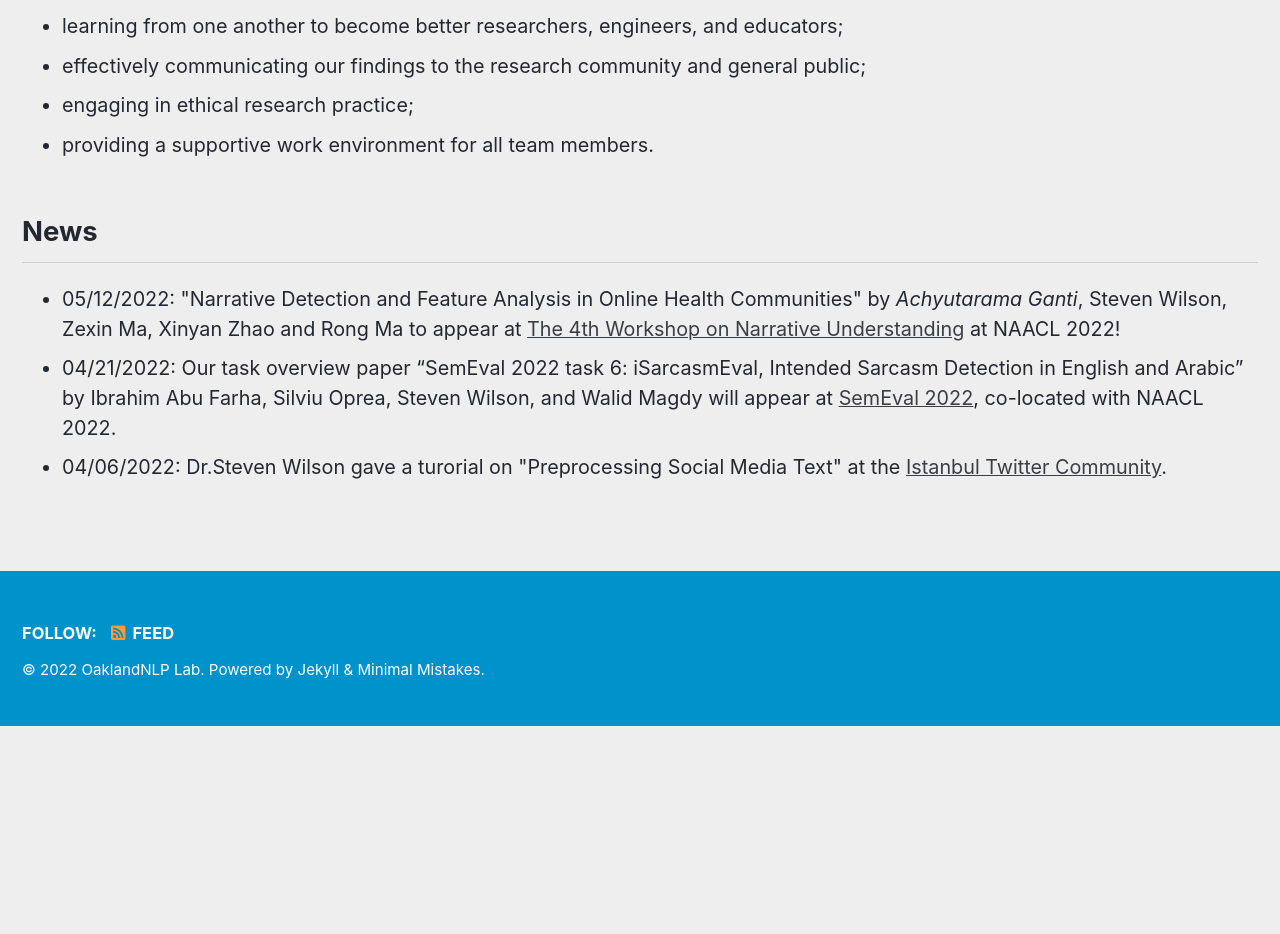
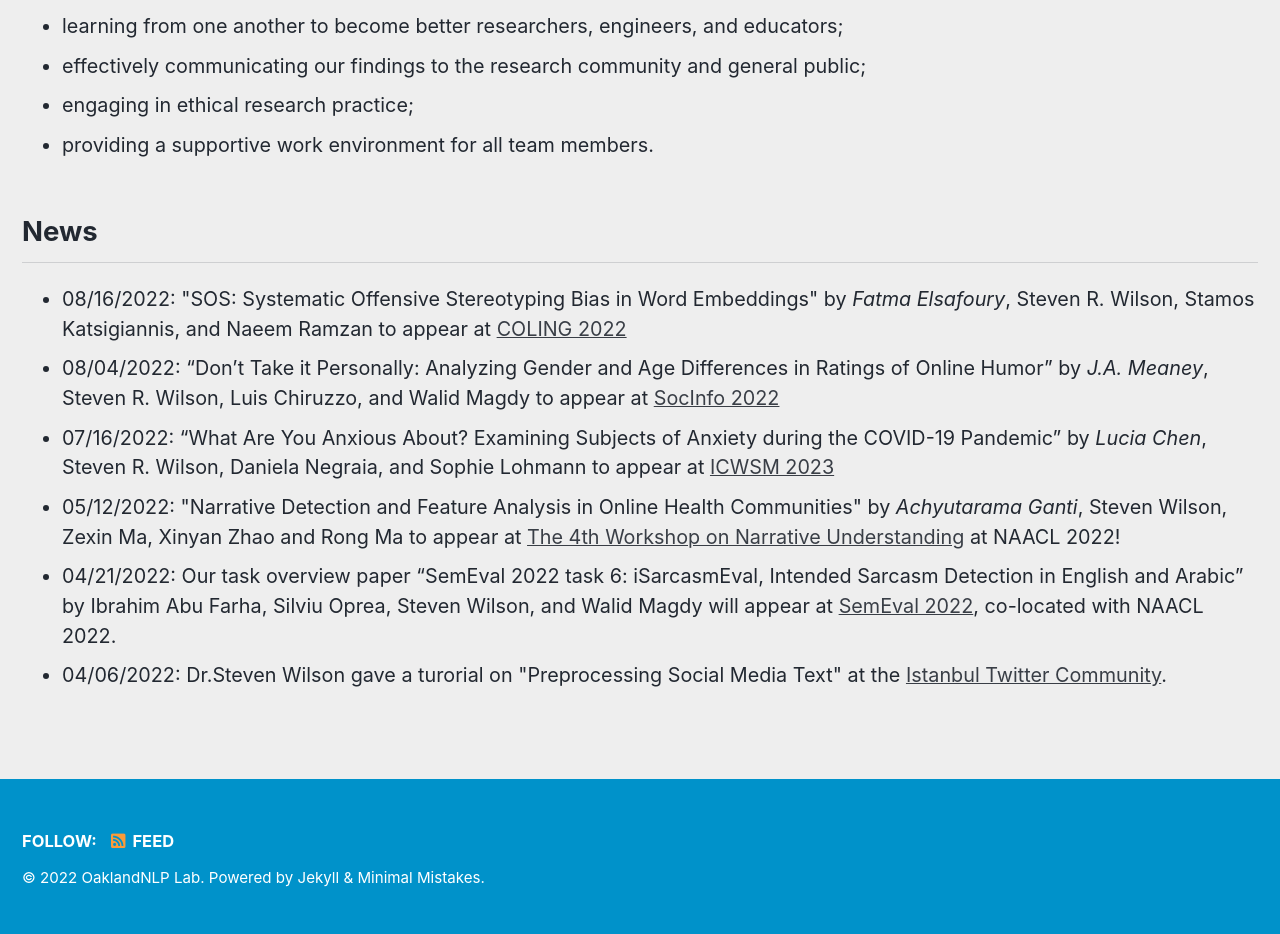
Before and after one commit to cocoa-nlp/cocoa-nlp.github.io, a Jekyll site: the page built from index.html, in a window 1280 px wide. Shown: the part 512-1446 px from the top of the page. Built offline with Jekyll 4.4.1, drawn with Linux system fonts in a browser that asks for light colours; cached includes are drawn as plain includes; the list of posts is cut into pages by our own code; before the commit the page ends 1238 px from its top, so only the background shows below that.

Commit message:
updated news

```diff
--- a/index.html
+++ b/index.html
@@ -147,11 +147,23 @@ header:
 
         <h2 id="news">News<a class="header-link" href="#news" title="Permalink"><span class="sr-only">Permalink</span><i class="fas fa-link"></i></a></h2>
     <ul>
+    <li>08/16/2022: "SOS: Systematic Offensive Stereotyping Bias in Word Embeddings" by <em>Fatma Elsafoury</em>, Steven R. Wilson,
+      Stamos Katsigiannis, and Naeem Ramzan to appear at <a href="https://coling2022.org/">COLING 2022</a> </li>
+
+    <li>08/04/2022: “Don’t Take it Personally: Analyzing Gender and Age Differences in Ratings of Online Humor” by <em>J.A. Meaney</em>,
+      Steven R. Wilson, Luis Chiruzzo, and Walid Magdy to appear at <a href="http://www.dcs.gla.ac.uk/socinfo2022/">SocInfo 2022</a> </li>
+
+    <li>07/16/2022: “What Are You Anxious About? Examining Subjects of Anxiety during the COVID-19 Pandemic” by <em>Lucia Chen</em>,
+      Steven R. Wilson, Daniela Negraia, and Sophie Lohmann to appear at <a href="https://www.icwsm.org/2022/index.html/">ICWSM 2023</a> </li>
+
     <li>05/12/2022: "Narrative Detection and Feature Analysis in Online Health Communities" by <em>Achyutarama Ganti</em>,
         Steven Wilson, Zexin Ma, Xinyan Zhao and Rong Ma to appear at <a href="https://sites.google.com/view/wnu2022/home">The
             4th Workshop on Narrative Understanding</a> at NAACL 2022!</li>
+
     <li>04/21/2022: Our task overview paper “SemEval 2022 task 6: iSarcasmEval, Intended Sarcasm Detection in English and
-        Arabic” by Ibrahim Abu Farha, Silviu Oprea, Steven Wilson, and Walid Magdy will appear at <a href="https://semeval.github.io/SemEval2022/">SemEval 2022</a>, co-located with NAACL 2022. </li>
+        Arabic” by Ibrahim Abu Farha, Silviu Oprea, Steven Wilson, and Walid Magdy will appear at
+        <a href="https://semeval.github.io/SemEval2022/">SemEval 2022</a>, co-located with NAACL 2022. </li>
+
     <li>04/06/2022: Dr.Steven Wilson gave a turorial on "Preprocessing Social Media Text" at
         the <a href="https://twitterdev.bevylabs.com/events/details/twitter-istanbul-twitter-developer-community-presents-deep-dive-tutorial-on-tweet-preprocessing/">Istanbul Twitter Community</a>.</li>
     </ul>
```
Also changed, not shown: 2 other files.
